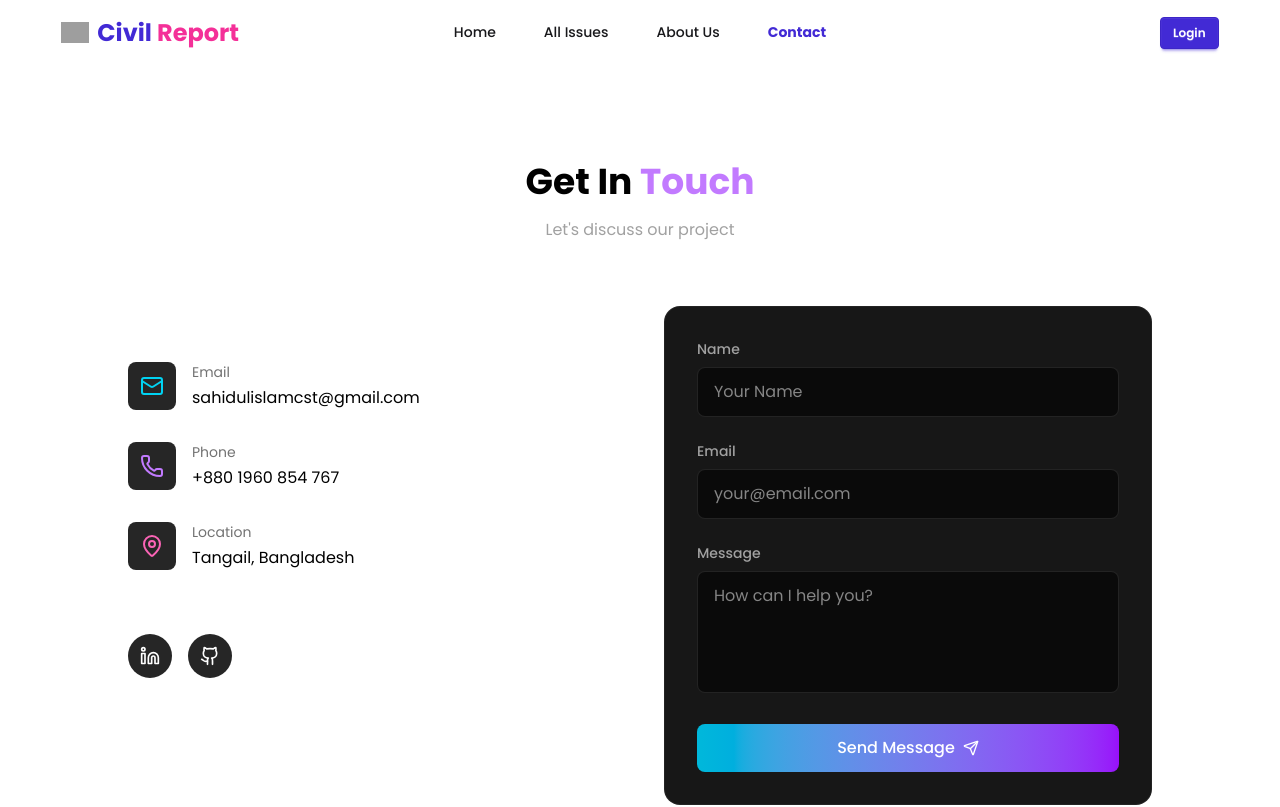
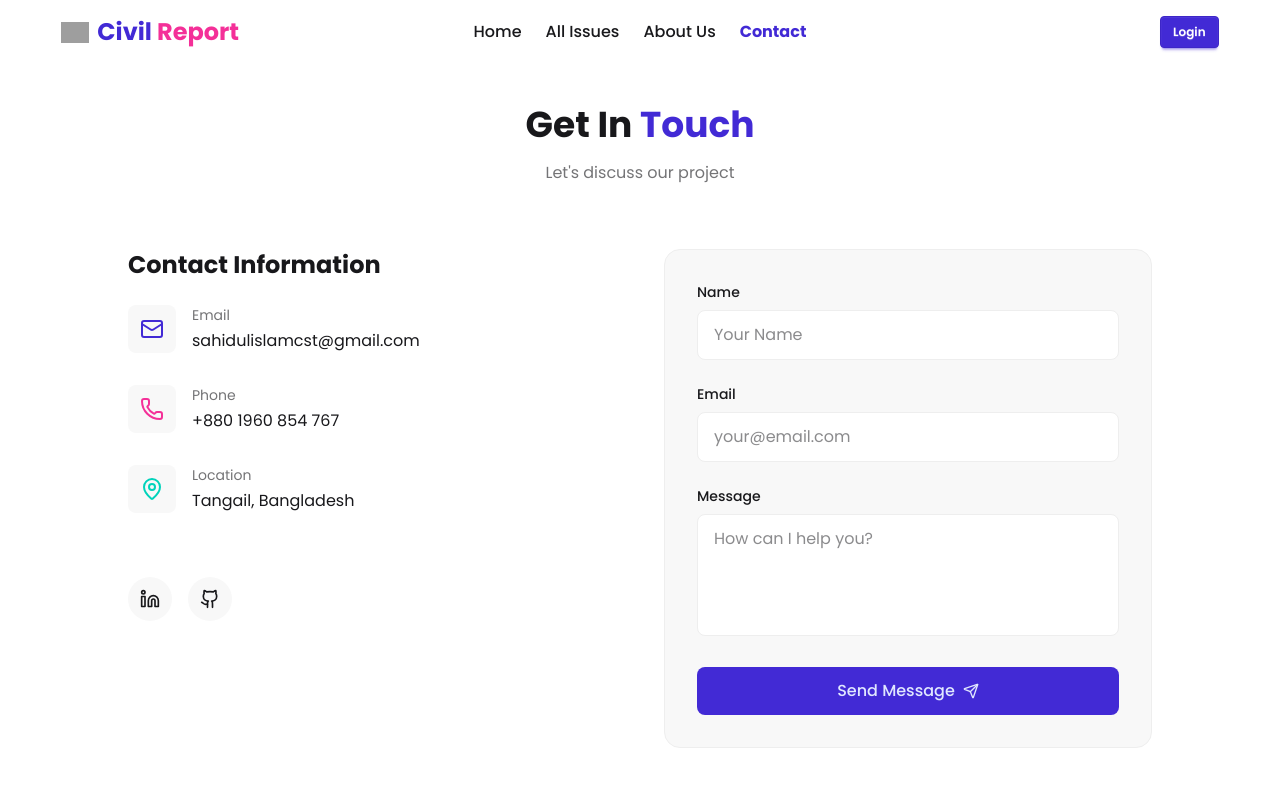
Before and after one commit to Sahidulislam05/Civil-Report, a React (Vite) app: page /contact in a window 1280 px wide. Shown: the top 807 px of the page. Built offline with nearby package versions, Linux system fonts and the light colour scheme; no server answers; grey boxes are pictures that could not be loaded.

Commit message:
Added Upvotes

```diff
--- a/src/_components/AllIssueCard.jsx
+++ b/src/_components/AllIssueCard.jsx
@@ -11,10 +11,12 @@ export default function AllIssueCard({ issue }) {
   const navigate = useNavigate();
   const queryClient = useQueryClient();
 
+  const hasUpvoted =
+    user && Array.isArray(issue.upvotes) && issue.upvotes.includes(user.email);
+
   const upvoteMutation = useMutation({
-    mutationFn: async () => {
-      return axiosSecure.post(`/issues/${issue._id}/upvote`);
-    },
+    mutationFn: async () => axiosSecure.post(`/issues/${issue._id}/upvote`),
+
     onMutate: async () => {
       await queryClient.cancelQueries(["all-issues"]);
       const previous = queryClient.getQueryData(["all-issues"]);
@@ -25,7 +27,11 @@ export default function AllIssueCard({ issue }) {
           ...old,
           issues: old.issues.map((i) =>
             i._id === issue._id
-              ? { ...i, upvoteCount: (i.upvoteCount || 0) + 1 }
+              ? {
+                  ...i,
+                  upvoteCount: (i.upvoteCount || 0) + 1,
+                  upvotes: [...(i.upvotes || []), user.email],
+                }
               : i
           ),
         };
@@ -33,13 +39,13 @@ export default function AllIssueCard({ issue }) {
 
       return { previous };
     },
+
     onError: (err, _, context) => {
       queryClient.setQueryData(["all-issues"], context.previous);
       toast.error(err.response?.data?.error || "Upvote failed");
     },
-    onSettled: () => {
-      queryClient.invalidateQueries(["all-issues"]);
-    },
+
+    onSettled: () => queryClient.invalidateQueries(["all-issues"]),
   });
 
   const handleUpvote = () => {
@@ -53,12 +59,16 @@ export default function AllIssueCard({ issue }) {
       return;
     }
 
+    if (hasUpvoted) {
+      toast.error("You already upvoted this issue");
+      return;
+    }
+
     upvoteMutation.mutate();
   };
 
   return (
-    <div className="card bg-base-100 shadow-md hover:shadow-xl transition-shadow duration-300 rounded-xl overflow-hidden flex flex-col">
-      {/* Image */}
+    <div className="card bg-base-100 w-96 shadow-md hover:shadow-xl transition rounded-xl overflow-hidden flex flex-col">
       {issue.image && (
         <figure>
           <img
@@ -70,9 +80,8 @@ export default function AllIssueCard({ issue }) {
       )}
 
       <div className="card-body flex flex-col grow">
-        {/* Boosted badge */}
         {issue.priority === "high" && (
-          <span className="badge badge-error absolute top-3 right-3 z-10">
+          <span className="badge badge-error absolute top-3 right-3">
             Boosted
           </span>
         )}
@@ -80,7 +89,6 @@ export default function AllIssueCard({ issue }) {
         <h2 className="card-title text-lg font-bold line-clamp-2">
           {issue.title}
         </h2>
-
         <p className="text-gray-500 text-sm line-clamp-3 mt-1">
           {issue.description || "No description provided."}
         </p>
@@ -89,31 +97,13 @@ export default function AllIssueCard({ issue }) {
           <span className="badge badge-outline">
             {issue.category || "General"}
           </span>
-          <span
-            className={`badge ${
-              issue.status === "resolved"
-                ? "badge-success"
-                : issue.status === "in-progress"
-                ? "badge-warning"
-                : "badge-info"
-            }`}
-          >
-            {issue.status}
-          </span>
-          <span
-            className={`badge ${
-              issue.priority === "high"
-                ? "badge-error"
-                : issue.priority === "medium"
-                ? "badge-warning"
-                : "badge-success"
-            }`}
-          >
+          <span className="badge badge-info">{issue.status}</span>
+          <span className="badge badge-success">
             {issue.priority || "Normal"}
           </span>
         </div>
 
-        <div className="mt-4 flex items-center justify-between text-sm text-gray-600">
+        <div className="mt-4 flex justify-between text-sm text-gray-600">
           <span>Upvotes: {issue.upvoteCount || 0}</span>
           <span>{new Date(issue.createdAt).toLocaleDateString("en-US")}</span>
         </div>
@@ -121,20 +111,27 @@ export default function AllIssueCard({ issue }) {
         <div className="mt-4 flex gap-2">
           <button
             onClick={handleUpvote}
-            disabled={upvoteMutation.isLoading}
-            className="btn btn-sm btn-outline flex-1 flex items-center justify-center gap-2"
+            disabled={upvoteMutation.isLoading || hasUpvoted}
+            className={`btn btn-sm flex-1 gap-2 ${
+              hasUpvoted ? "btn-disabled" : "btn-outline"
+            }`}
           >
-            <FaArrowUp />
-            {issue.upvoteCount || 0}
+            <FaArrowUp /> {issue.upvoteCount || 0}
           </button>
 
           <Link
             to={`/issues-details/${issue._id}`}
-            className="btn btn-sm btn-primary flex-1 text-center"
+            className="btn btn-sm btn-primary flex-1"
           >
             View Details
           </Link>
         </div>
+
+        {hasUpvoted && (
+          <p className="text-xs text-green-500 mt-2 text-center">
+            You already upvoted
+          </p>
+        )}
       </div>
     </div>
   );
--- a/src/pages/Contact/Contact.jsx
+++ b/src/pages/Contact/Contact.jsx
@@ -4,18 +4,19 @@ import { Link } from "react-router";
 
 export default function Contact() {
   return (
-    <section id="contact" className="py-24 text-black">
+    <section id="contact" className="pb-24 pt-10 bg-base-100 text-base-content">
       <div className="container mx-auto px-6">
+        {/* Heading */}
         <motion.div
           initial={{ opacity: 0, y: 20 }}
           whileInView={{ opacity: 1, y: 0 }}
           viewport={{ once: true }}
           className="text-center mb-16"
         >
-          <h2 className="text-3xl md:text-4xl font-bold font-heading mb-4">
-            Get In <span className="text-purple-400">Touch</span>
+          <h2 className="text-3xl md:text-4xl font-bold mb-4">
+            Get In <span className="text-primary">Touch</span>
           </h2>
-          <p className="text-neutral-400">Let's discuss our project</p>
+          <p className="text-base-content/60">Let's discuss our project</p>
         </motion.div>
 
         <div className="grid md:grid-cols-2 gap-12 max-w-5xl mx-auto">
@@ -26,65 +27,76 @@ export default function Contact() {
             viewport={{ once: true }}
             className="space-y-8"
           >
-            <h3 className="text-2xl font-bold text-white mb-6">
-              Contact Information
-            </h3>
+            <h3 className="text-2xl font-bold mb-6">Contact Information</h3>
 
+            {/* Email */}
             <div className="flex items-start gap-4">
-              <div className="p-3 bg-neutral-800 rounded-lg text-cyan-400">
+              <div className="p-3 bg-base-200 rounded-lg text-primary">
                 <Mail className="w-6 h-6" />
               </div>
               <div>
-                <p className="text-sm text-neutral-500 mb-1">Email</p>
+                <p className="text-sm text-base-content/60 mb-1">Email</p>
                 <a
                   href="mailto:sahidulislamcst@gmail.com"
-                  className=" hover:text-cyan-400 transition-colors"
+                  className="hover:text-primary transition-colors"
                 >
                   sahidulislamcst@gmail.com
                 </a>
               </div>
             </div>
 
+            {/* Phone */}
             <div className="flex items-start gap-4">
-              <div className="p-3 bg-neutral-800 rounded-lg text-purple-400">
+              <div className="p-3 bg-base-200 rounded-lg text-secondary">
                 <Phone className="w-6 h-6" />
               </div>
               <div>
-                <p className="text-sm text-neutral-500 mb-1">Phone</p>
+                <p className="text-sm text-base-content/60 mb-1">Phone</p>
                 <a
                   href="tel:+8801960854767"
-                  className=" hover:text-purple-400 transition-colors"
+                  className="hover:text-secondary transition-colors"
                 >
                   +880 1960 854 767
                 </a>
               </div>
             </div>
 
+            {/* Location */}
             <div className="flex items-start gap-4">
-              <div className="p-3 bg-neutral-800 rounded-lg text-pink-400">
+              <div className="p-3 bg-base-200 rounded-lg text-accent">
                 <MapPin className="w-6 h-6" />
               </div>
               <div>
-                <p className="text-sm text-neutral-500 mb-1">Location</p>
+                <p className="text-sm text-base-content/60 mb-1">Location</p>
                 <p>Tangail, Bangladesh</p>
               </div>
             </div>
 
+            {/* Social */}
             <div className="pt-8 flex gap-4">
-              <Link
+              <a
                 href="https://www.linkedin.com/in/sahidulislam05"
                 target="_blank"
-                className="p-3 bg-neutral-800 rounded-full text-white hover:bg-blue-600 transition-all hover:-translate-y-1"
+                className="
+                  p-3 bg-base-200 rounded-full
+                  hover:bg-primary hover:text-primary-content
+                  transition-all hover:-translate-y-1
+                "
               >
                 <Linkedin className="w-5 h-5" />
-              </Link>
-              <Link
+              </a>
+
+              <a
                 href="https://github.com/Sahidulislam05"
                 target="_blank"
-                className="p-3 bg-neutral-800 rounded-full text-white hover:bg-gray-700 transition-all hover:-translate-y-1"
+                className="
+                  p-3 bg-base-200 rounded-full
+                  hover:bg-neutral hover:text-neutral-content
+                  transition-all hover:-translate-y-1
+                "
               >
                 <Github className="w-5 h-5" />
-              </Link>
+              </a>
             </div>
           </motion.div>
 
@@ -93,57 +105,81 @@ export default function Contact() {
             initial={{ opacity: 0, x: 20 }}
             whileInView={{ opacity: 1, x: 0 }}
             viewport={{ once: true }}
-            className="bg-neutral-900 border border-white/5 p-8 rounded-2xl"
+            className="
+              bg-base-200
+              border border-base-300
+              p-8 rounded-2xl
+            "
           >
             <form className="space-y-6">
+              {/* Name */}
               <div>
-                <label
-                  htmlFor="name"
-                  className="block text-sm font-medium text-neutral-400 mb-2"
-                >
-                  Name
-                </label>
+                <label className="block text-sm font-medium mb-2">Name</label>
                 <input
                   type="text"
-                  id="name"
-                  className="w-full bg-neutral-950 border border-white/10 rounded-lg px-4 py-3 text-white focus:outline-none focus:border-cyan-500/50 focus:ring-1 focus:ring-cyan-500/50 transition-all"
+                  className="
+                    w-full bg-base-100
+                    border border-base-300
+                    rounded-lg px-4 py-3
+                    focus:outline-none
+                    focus:border-primary
+                    focus:ring-1 focus:ring-primary
+                    transition
+                  "
                   placeholder="Your Name"
                 />
               </div>
 
+              {/* Email */}
               <div>
-                <label
-                  htmlFor="email"
-                  className="block text-sm font-medium text-neutral-400 mb-2"
-                >
-                  Email
-                </label>
+                <label className="block text-sm font-medium mb-2">Email</label>
                 <input
                   type="email"
-                  id="email"
-                  className="w-full bg-neutral-950 border border-white/10 rounded-lg px-4 py-3 text-white focus:outline-none focus:border-cyan-500/50 focus:ring-1 focus:ring-cyan-500/50 transition-all"
+                  className="
+                    w-full bg-base-100
+                    border border-base-300
+                    rounded-lg px-4 py-3
+                    focus:outline-none
+                    focus:border-primary
+                    focus:ring-1 focus:ring-primary
+                    transition
+                  "
                   placeholder="your@email.com"
                 />
               </div>
 
+              {/* Message */}
               <div>
-                <label
-                  htmlFor="message"
-                  className="block text-sm font-medium text-neutral-400 mb-2"
-                >
+                <label className="block text-sm font-medium mb-2">
                   Message
                 </label>
                 <textarea
-                  id="message"
                   rows={4}
-                  className="w-full bg-neutral-950 border border-white/10 rounded-lg px-4 py-3 text-white focus:outline-none focus:border-cyan-500/50 focus:ring-1 focus:ring-cyan-500/50 transition-all resize-none"
+                  className="
+                    w-full bg-base-100
+                    border border-base-300
+                    rounded-lg px-4 py-3
+                    resize-none
+                    focus:outline-none
+                    focus:border-primary
+                    focus:ring-1 focus:ring-primary
+                    transition
+                  "
                   placeholder="How can I help you?"
                 />
               </div>
 
+              {/* Button */}
               <button
                 type="submit"
-                className="w-full py-3 rounded-lg bg-linear-to-r from-cyan-500 to-purple-600 text-white font-medium hover:shadow-[0_0_20px_rgba(34,211,238,0.3)] transition-all flex items-center justify-center gap-2"
+                className="
+                  w-full py-3 rounded-lg
+                  bg-primary text-primary-content
+                  font-medium
+                  hover:shadow-lg
+                  transition-all flex items-center
+                  justify-center gap-2
+                "
               >
                 Send Message
                 <Send className="w-4 h-4" />
--- a/src/pages/Issues/AllIssues.jsx
+++ b/src/pages/Issues/AllIssues.jsx
@@ -90,10 +90,10 @@ export default function AllIssues() {
               }}
             >
               <option value="">All Categories</option>
-              <option value="pothole">Pothole</option>
-              <option value="streetlight">Streetlight</option>
-              <option value="garbage">Garbage</option>
-              <option value="water-leak">Water Leak</option>
+              <option value="Pothole">Pothole</option>
+              <option value="Street Light">Street Light</option>
+              <option value="Garbage">Garbage</option>
+              <option value="Water Leakage">Water Leakage</option>
             </select>
 
             <select
--- a/src/shared/Navbar.jsx
+++ b/src/shared/Navbar.jsx
@@ -119,9 +119,7 @@ const Navbar = () => {
 
         {/* CENTER */}
         <div className="navbar-center hidden lg:flex">
-          <ul className="menu menu-horizontal gap-6 font-medium">
-            {navOptions}
-          </ul>
+          <ul className="menu-horizontal gap-6 font-medium">{navOptions}</ul>
         </div>
 
         {/* RIGHT */}
```
